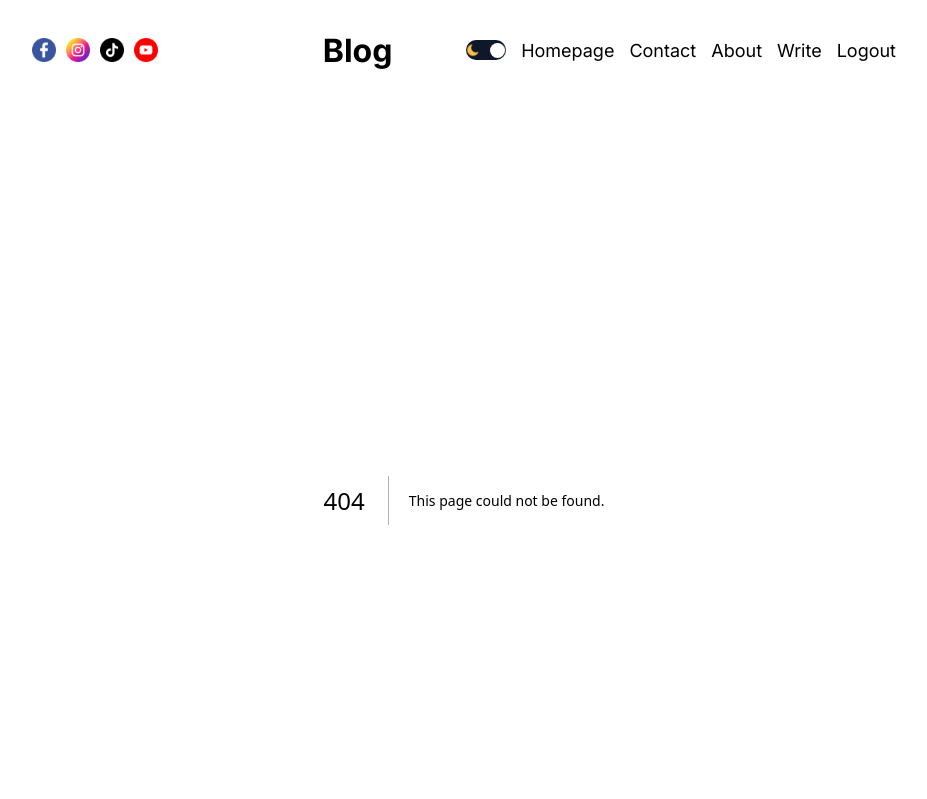
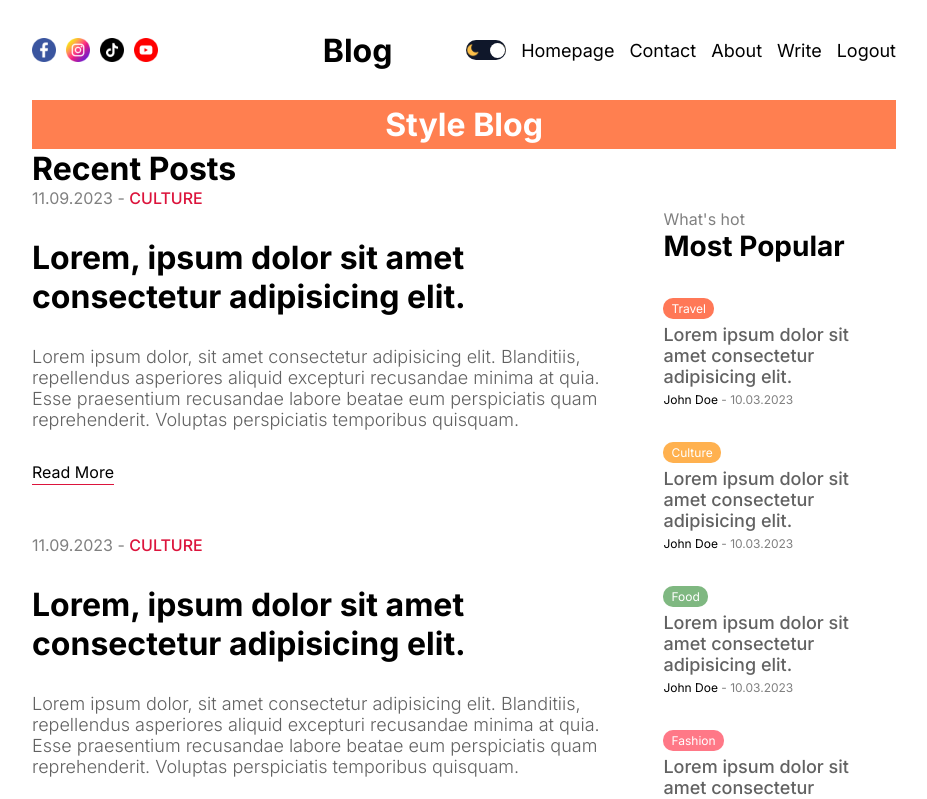
Before and after one commit to CourtneyCarson/next-blog, a Next.js app: page /blog in a window 1280 px wide. Before the commit this address had no page. Shown: the top 799 px of the page, without its empty margins (176-1103 px from the left). Built offline with nearby package versions, Linux system fonts and the light colour scheme.

Commit message:
blog category page, fix routing

```diff
--- /dev/null
+++ b/src/app/blog/categoryPage.module.css
@@ -0,0 +1,12 @@
+.title{
+  background-color: coral;
+  color: white;
+  padding: 5px 10px;
+  text-align: center;
+  text-transform: capitalize;
+}
+
+.content{
+  display: flex;
+  gap: 50px;
+}
--- /dev/null
+++ b/src/app/blog/page.jsx
@@ -0,0 +1,18 @@
+import { CardList } from '@/components/cardList/cardList';
+import styles from './categoryPage.module.css';
+import { Menu } from '@/components/menu/Menu';
+
+const BlogPage = () => {
+  return (
+    <div className={styles.container}>
+      <h1 className={styles.title}> Style Blog</h1>
+      <div className={styles.content}>
+        {/* pass search params to card list */}
+        <CardList />
+        <Menu />
+      </div>
+    </div>
+  );
+};
+
+export default BlogPage;
--- a/src/components/card/card.module.css
+++ b/src/components/card/card.module.css
@@ -27,7 +27,7 @@
 }
 
 .category {
-  color: red;
+  color: crimson;
   font-weight: 500;
 }
 
@@ -40,5 +40,11 @@
 .link {
   border-bottom: 1px solid crimson;
   width: max-content;
-  padding: 2px 0;
+  padding: 2px 0px;
 }
+
+@media screen and (max-width: 1280px) {
+  .imageContainer {
+    display: none;
+  }
+}
```
Also changed, not shown: src/app/page.jsx (+4 -3 lines), src/components/categoryList/categoryList.jsx (+7 -6 lines), src/components/menu/Menu.jsx (+2 -5 lines), src/components/menuCategories/menuCategories.jsx (+4 -5 lines).
